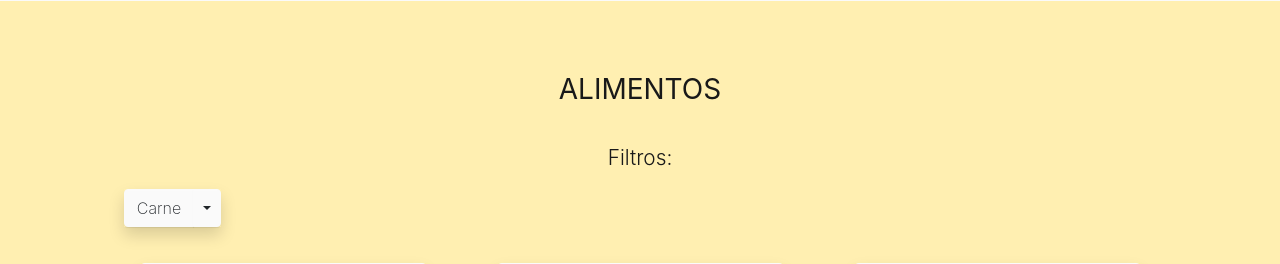
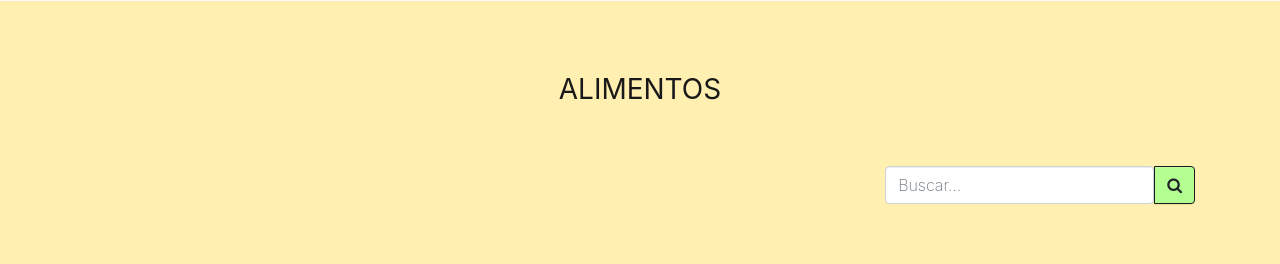
Before and after one commit to Rafael-bot/-Food, a Django app: page / in a window 1280 px wide. Shown: the part 1059-1323 px from the top of the page. Run offline with Django 3.2, Linux system fonts and the light colour scheme; a user stored in the database is signed in; data comes from the database, SQL or seed files in the repository; some libraries are stand-ins or nearby versions.

Commit message:
Añado la funcionalidad de buscar alimentos.

```diff
--- a/Project/moreFood/Lobby/views.py
+++ b/Project/moreFood/Lobby/views.py
@@ -45,11 +45,20 @@ def lobby_views(request):
             Q(titulo__icontains=busquedaDieta)
         ).distinct()
 
-
     busquedaReceta = request.GET.get("buscarReceta")
     if busquedaReceta:
         r = Recetas.objects.filter(
             Q(titulo__icontains=busquedaReceta)
         ).distinct()
 
+
+    busquedaAlimento = request.GET.get("buscarAlimentos")
+    if busquedaAlimento:
+        a = Alimentos.objects.filter(
+            Q(titulo__icontains=busquedaAlimento)|
+            Q(categoria__icontains=busquedaAlimento)
+        ).distinct()
+
+
+
     return render(request, 'Index.html', context={'alimentos': a, 'dietas': d, 'recetas': r})
--- a/Project/moreFood/templates/Index.html
+++ b/Project/moreFood/templates/Index.html
@@ -67,7 +67,7 @@
         </div>
     </div>
 </div>
-<div class="bg-primary">
+<!--<div class="bg-primary">
     <div class="container">
         <div class="row">
             <div class="col-md-12">
@@ -75,7 +75,7 @@
             </div>
         </div>
     </div>
-</div>
+</div>-->
 <div class="bg-primary py-0" style="">
     <div class="container">
         <!--<div class="row">
@@ -84,22 +84,20 @@
             <div class="col-md-12 text-left col-1">
             </div>
         </div>-->
-        <div class="row">
-            <div class="col-md-4">
-                <div class=" w-50 text-center">
-                    <div class="btn-group mx-2 shadow">
-                        <button type="button" class="btn btn-light" href="#carne">Carne</button>
-                        <button type="button" class="btn btn-light dropdown-toggle dropdown-toggle-split"
-                                data-toggle="dropdown" aria-expanded="false"></button>
-                        <div class="dropdown-menu" x-placement="bottom-start"
-                             style="position: absolute; will-change: transform; top: 0px; left: 0px; transform: translate3d(64px, 38px, 0px);">
-                            <a class="dropdown-item" href="#pescado">Pescado</a>
-                            <a class="dropdown-item" href="#verduras" style="">Verduras</a>
-                            <a class="dropdown-item" href="#frutas" contenteditable="true">Frutas</a><a class="dropdown-item"
-                                                                                                  href="#lacteos">Lácteos</a>
+        <div class="w-100">
+            <div class="md-6 justify-content-right">
+                <form class="form-inline py-3 " method="GET" action="#alimentos">
+                    <div class="input-group ml-auto ">
+
+                        <div class="input-group-append justify-content-right">
+                            <input type="text" class="form-control" id="inlineFormInputGroup" placeholder="Buscar..."
+                               name="buscarAlimentos" value="{{request.GET.buscarAlimentos}}">
+                            <button class="btn btn-secondary border border-dark" type="submit"><i
+                                    class="fa fa-search"></i></button>
                         </div>
                     </div>
-                </div>
+                </form>
+
             </div>
             <!--<div class="col-md-4" style="">
               <div class="py-1 w-100 text-center">
@@ -132,7 +130,8 @@
             {% for a in alimentos %}
             <div class="col-lg-3 p-4 bg-light m-4 rounded shadow">
 
-                <p class="lead mb-1 text-center"><img src="{{a.imagen}}" class="img-thumbnail w-100"><b>{{a.titulo}}</b></p><a
+                <p class="lead mb-1 text-center"><img src="{{a.imagen}}" class="img-thumbnail w-100"><b>{{a.titulo}}</b>
+                </p><a
                     class="btn btn-secondary w-100" href="{{a.descripción}}" target="_blank">Más
                 Información</a>
             </div>
@@ -163,7 +162,8 @@
             <div class="col-md-6">
                 <form class="form-inline py-3" method="GET" action="#recetas">
                     <div class="input-group ml-auto">
-                        <input type="text" class="form-control" id="inlineFormInputGroup" placeholder="Buscar..." name="buscarReceta" value="{{request.GET.buscarReceta}}">
+                        <input type="text" class="form-control" id="inlineFormInputGroup" placeholder="Buscar..."
+                               name="buscarReceta" value="{{request.GET.buscarReceta}}">
                         <div class="input-group-append">
                             <button class="btn btn-primary border border-dark" type="submit"><i
                                     class="fa fa-search"></i></button>
@@ -272,7 +272,8 @@
             <div class="col-md-6">
                 <form class="form-inline py-3" method="GET" action="#dietas">
                     <div class="input-group ml-auto">
-                        <input type="text" class="form-control" id="inlineFormInputGroup" placeholder="Buscar..." name="buscarDieta" value="{{request.GET.buscarDieta}}">
+                        <input type="text" class="form-control" id="inlineFormInputGroup" placeholder="Buscar..."
+                               name="buscarDieta" value="{{request.GET.buscarDieta}}">
                         <div class="input-group-append">
                             <button class="btn btn-secondary border border-dark" type="submit"><i
                                     class="fa fa-search"></i></button>
@@ -286,8 +287,9 @@
                 <div class="container-fluid bg-light">
                     <div class="row shadow-lg" style="">
                         {% for d in dietas %}
-                        <div class="p-0 col-lg-6 align-content-center"><img class="img-fluid d-block mx-auto rounded pt-5"
-                                                       src="{{d.imagen}}" width="400">
+                        <div class="p-0 col-lg-6 align-content-center"><img
+                                class="img-fluid d-block mx-auto rounded pt-5"
+                                src="{{d.imagen}}" width="400">
                         </div>
                         <div class="px-md-5 p-3 d-flex flex-column justify-content-center text-center col-lg-6">
                             <h1>{{d.titulo}}</h1>
@@ -317,7 +319,9 @@
             <div class="col-md-12 text-center" style="">
 
                 <p>
-                    Puedes ponerte en contacto con nuestro servicio de atencion al cliente. Rellenando el siguiente formulario con tus datos personales. Y nuestros especialistas se podran en contacto con tigo a la mayor bervedad posible.
+                    Puedes ponerte en contacto con nuestro servicio de atencion al cliente. Rellenando el siguiente
+                    formulario con tus datos personales. Y nuestros especialistas se podran en contacto con tigo a la
+                    mayor bervedad posible.
                 </p>
             </div>
         </div>
@@ -337,15 +341,18 @@
                                                                 placeholder="APELLIDOS" name="apellido" required></div>
                     </div>
 
-                    <div class="form-group"><input type="email" class="form-control" id="form39" placeholder="EMAIL" name="userEmail" required>
+                    <div class="form-group"><input type="email" class="form-control" id="form39" placeholder="EMAIL"
+                                                   name="userEmail" required>
                     </div>
                     <div class="form-row">
                         <div class="form-group col-md-6"><input type="number" class="form-control" id="form40"
                                                                 placeholder="NÚMERO" name="tlfn" required></div>
                         <div class="form-group col-md-6"><input type="text" class="form-control" id="form41"
-                                                                placeholder="CONTINENTE" name="continente" required></div>
+                                                                placeholder="CONTINENTE" name="continente" required>
+                        </div>
                     </div>
-                    <div class="form-group"><input type="text" class="form-control" id="form42" placeholder="TEMA" name="tema">
+                    <div class="form-group"><input type="text" class="form-control" id="form42" placeholder="TEMA"
+                                                   name="tema">
                     </div>
                     <div class="form-group"><textarea class="form-control" id="form43" rows="3"
                                                       placeholder="MENSAJE" name="mensaje"></textarea></div>
@@ -358,7 +365,8 @@
 <div class="py-3 bg-primary">
     <div class="container">
         <div class="row">
-            <div class="col-md-12"><img class="img-fluid d-block mx-auto" src="{% static 'Imagenes\Logo_PlusFood 1.png' %}"></div>
+            <div class="col-md-12"><img class="img-fluid d-block mx-auto"
+                                        src="{% static 'Imagenes\Logo_PlusFood 1.png' %}"></div>
         </div>
         <div class="row">
             <div class="col-lg-4 col-6 p-3" style="transition: all 0.25s;">
@@ -379,7 +387,8 @@
             <div class="col-lg-3 col-md-1 p-3" style="transition: all 0.25s;">
                 <h5 class="text-center"><b class="text-center">Siguenos</b></h5>
                 <div class="row">
-                    <div class="col-md-12 d-flex align-items-center justify-content-between my-2"><a href="https://www.facebook.com" target="_blank">
+                    <div class="col-md-12 d-flex align-items-center justify-content-between my-2"><a
+                            href="https://www.facebook.com" target="_blank">
                         <i class="d-block fa fa-facebook-official text-muted fa-lg mr-2"></i>
                     </a> <a href="https://www.instagram.com" target="_blank">
                         <i class="d-block fa fa-instagram text-muted fa-lg mx-2"></i>
```
